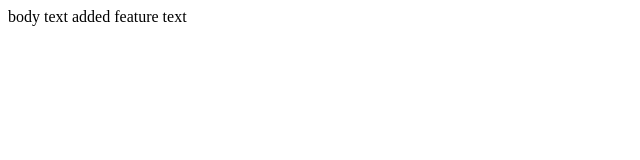
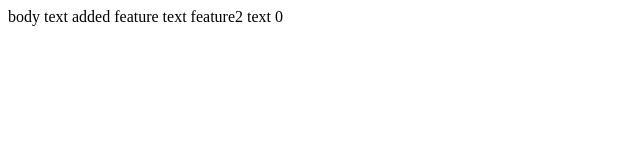
Before and after one commit to zlin22/harvard-cs50-lecture1, a plain HTML site: page index.html in a window 1280 px wide. Shown: the whole page, without its empty margins (0-640 px from the left). Drawn offline with Linux system fonts and the light colour scheme.

Commit message:
feature2

```diff
--- a/index.html
+++ b/index.html
@@ -7,5 +7,7 @@
   <body>
     body text
     added feature text
+    feature2 text
   </body>
 </html>
+0
```
